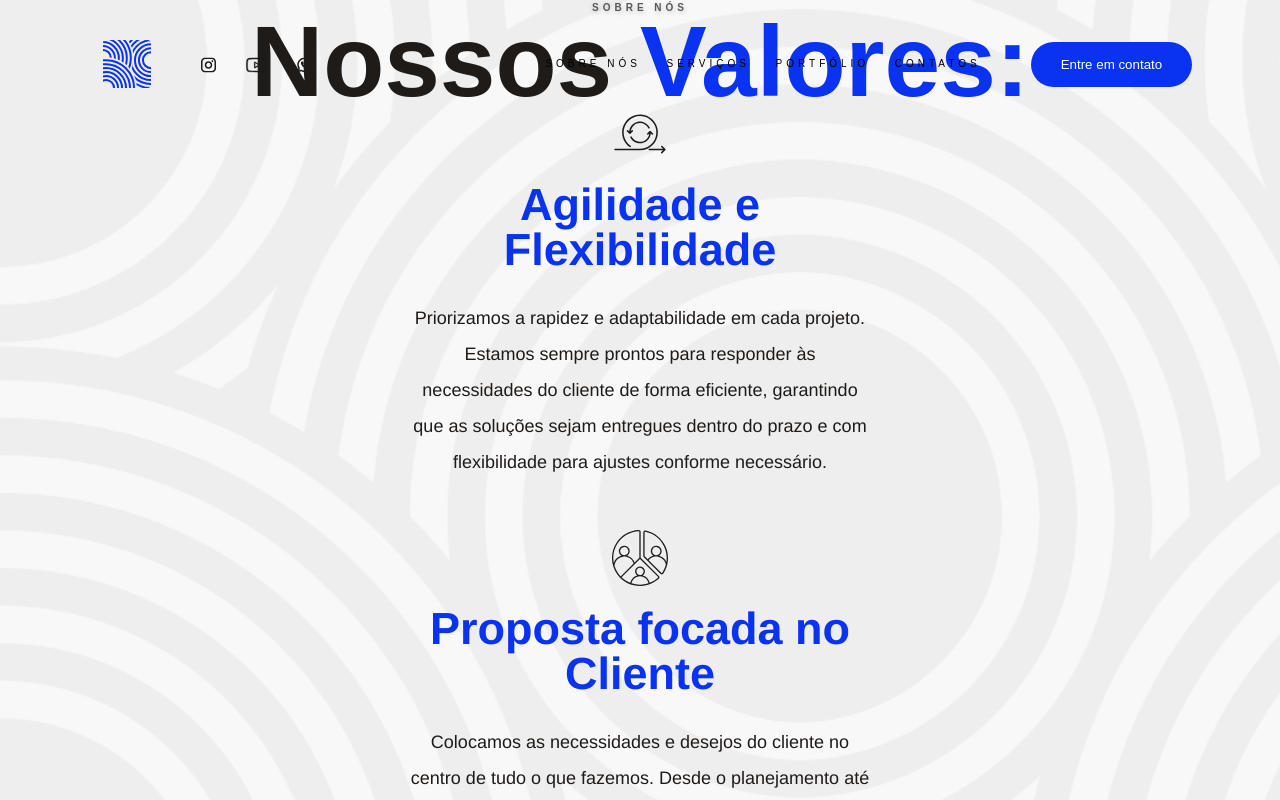
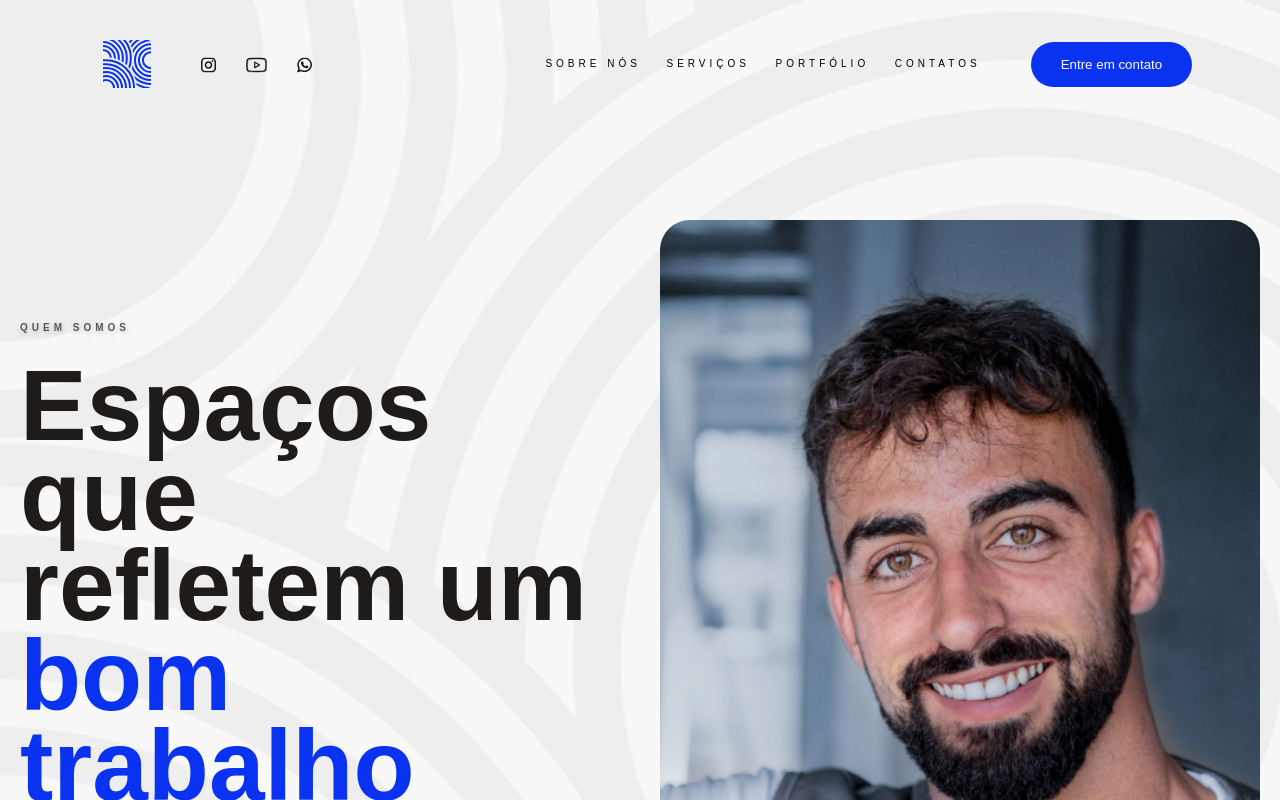
Before and after one commit to lucastdcs/ReforMar, a React (Vite) app: page /sobreNos in a window 1280 px wide. Shown: the top 800 px of the page. Built offline with nearby package versions, Linux system fonts and the light colour scheme.

Commit message:
Created About Us First Grid

```diff
--- a/src/Components/Badges/Badges.jsx
+++ b/src/Components/Badges/Badges.jsx
@@ -7,7 +7,7 @@ import creaspBadge from "../../assets/badges/creasp.svg";
 const Badges = (props) => {
   return (
     <>
-      <StyledContainer>
+      <StyledContainer className={props.className}>
         <figure>
           {" "}
           <img src={googleBadge} alt="" draggable="false"/>
--- a/src/Components/Titles/Titles.jsx
+++ b/src/Components/Titles/Titles.jsx
@@ -7,8 +7,8 @@ const Titles = (props) => {
 
   return (
     <>
-      <LabelTitle  className="project_title">{props.text_label}</LabelTitle>
-      <H2 className="project_title">{props.text_title} <span>{props.text_span}</span></H2>
+      <LabelTitle  className="project_title small">{props.text_label}</LabelTitle>
+      <H2 className="project_title big">{props.text_title} <span>{props.text_span}</span></H2>
     </>
   );
 };
--- a/src/Pages/SobreNos.jsx
+++ b/src/Pages/SobreNos.jsx
@@ -1,13 +1,125 @@
 import React from "react";
+import styled from "styled-components";
 import FeedbackSection from "../Components/FeedbackSection/FeedbackSection";
 import ValuesSection from "../Components/ValuesSection/ValuesSection";
+import Titles from "../Components/Titles/Titles";
+import { Text } from "../assets/styles/typography.styled";
+import Badges from "../Components/Badges/Badges";
+import Guy from "../assets/imgs/AboutGuy.jpg";
 
 const SobreNos = () => {
+  const Main = styled.main`
+    width: 100vw;
+    margin-top: 20rem;
+    color: var(--black);
+  `;
+
+  const StyledSection = styled.section`
+    width: 100%;
+    padding: 2rem;
+  `;
+  const Grid = styled.div`
+    max-width: 155rem;
+    height: fit-content;
+
+    display: grid;
+    grid-template-columns: 1fr 70rem;
+    grid-template-rows: 8rem 2rem auto auto auto 8rem;
+    grid-column-gap: 5vw;
+    grid-row-gap: 2rem;
+    justify-content: left;
+
+    margin: auto;
+    margin-bottom: 10rem;
+
+    .small {
+      grid-column: 1;
+      grid-row: 2;
+    }
+
+    .big {
+      grid-column: 1;
+      grid-row: 3;
+    }
+    .about_description {
+      grid-column: 1;
+      grid-row: 4;
+    }
+
+    .about_badges {
+      grid-column: 1;
+      grid-row: 5;
+    }
+
+    .guy {
+      grid-column: 2;
+      grid-row: 1 / span 6;
+    }
+
+    .guy {
+      object-fit: cover;
+      height: 100%;
+      width: 100%;
+      border-top-right-radius: 3rem;
+      border-top-left-radius: 3rem;
+    }
+
+    @media (max-width:1550px) {
+      grid-template-columns: 1fr 60rem;
+      grid-template-rows: 8rem 2rem auto auto auto 8rem;
+    }
+
+    @media (max-width:1200px) {
+      grid-template-columns: auto;
+      grid-template-rows: auto;
+
+
+    .small {
+      grid-column: 1;
+      grid-row: 1;
+    }
+
+    .big {
+      grid-column: 1;
+      grid-row: 2;
+    }
+    .about_description {
+      grid-column: 1;
+      grid-row: 3;
+    }
+
+    .about_badges {
+      grid-column: 1;
+      grid-row: 4;
+    }
+
+    .guy {
+      grid-column: 1;
+      grid-row: 5;
+    }
+    }
+  `;
   return (
-    <>
+    <Main>
+      <StyledSection>
+        <Grid>
+          <Titles
+            text_label="Quem somos"
+            text_title="Espaços que refletem um"
+            text_span="bom trabalho"
+          />
+          <Text className="about_description">
+            Cada projeto é uma colaboração única entre nossa equipe e nossos
+            clientes, resultando em espaços que refletem suas personalidades e
+            atendem às suas necessidades diárias.
+          </Text>
+          <Badges className="about_badges" />
+          <img className="guy" src={Guy} alt="" />
+        </Grid>
+      </StyledSection>
       <ValuesSection />
       <FeedbackSection />
-    </>
+    </Main>
   );
 };
 
```
Also changed, not shown: src/assets/imgs/AboutGuy.jpg (added).
